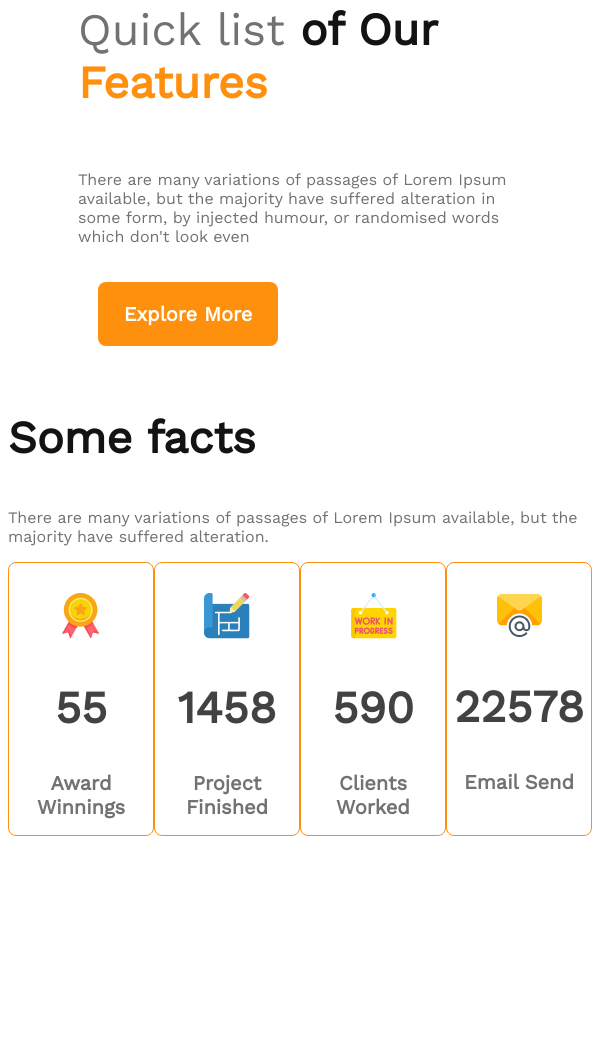
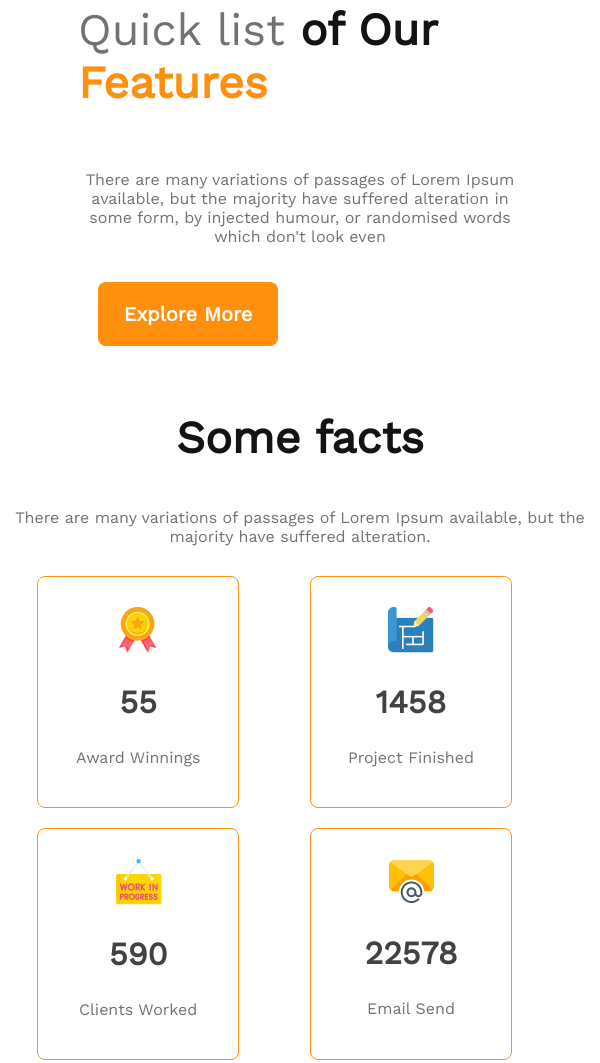
Before and after one commit to Mahedi205339/Architects-web, a plain HTML site: page index.html in a window 600 px wide. Shown: the part 1522-2585 px from the top of the page. Before the commit the page ends 2428 px from the top, so only its background shows below. Drawn offline with nearby package versions, Linux system fonts and the light colour scheme.

Commit message:
added feature section with responsive media quires

```diff
--- a/style/architect.css
+++ b/style/architect.css
@@ -146,6 +146,31 @@ main{
         padding-right: 30px;
         padding-left: 30px;
     }
+    .facts-cards-container{
+        display: grid;
+        grid-template-columns: repeat(2,1fr);
+        gap: 20px;
+        margin: 10%;
+    }
+    .card{
+        width: 150px;
+        height: 150px;
+    }
+    .section-title{
+        text-align: center;
+    }
+    .text-lightgray{
+        text-align: center;
+    }
+    .facts-cards-container .card-title{
+        color: #727272;
+        font-weight: 400;
+        font-size: 1rem;
+    }
+    .facts-cards-container .card-stats{
+            font-size: 1.75rem;
+            color: #424242;
+    }
 }
 /* tablet or meadium devices */
 @media screen and (min-width:576px) and (max-width:1200px){
@@ -158,7 +183,34 @@ main{
     .teams-img-container img{
         width: 300px;
     }
+    .section-title{
+        text-align: center;
+    }
+    .text-lightgray{
+        text-align: center;
+    }
+    .facts-cards-container{
+        display: grid;
+        grid-template-columns: repeat(2,1fr);
+        gap: 20px;
+        margin: 15%;
+    }
+    .card{
+        width: 240px;
+        height: 240px;
+    }
+    .facts-cards-container .card-title{
+        color: #727272;
+        font-weight: 400;
+        font-size: 1.25rem;
+    }
+    .facts-cards-container .card-stats{
+            font-size: 2.8rem;
+            color: #424242;
+    }
 }
+/* lower medium screen */
+
 @media screen and (min-width:576px) and (max-width:740px) {
     .main-sec{
         flex-direction: column;
@@ -166,5 +218,29 @@ main{
     .teams-img-container img{
         width: 240px;
     }
-
+    .section-title{
+        text-align: center;
+    }
+    .text-lightgray{
+        text-align: center;
+    }
+    .facts-cards-container{
+        display: grid;
+        grid-template-columns: repeat(2,1fr);
+        gap: 20px;
+        margin: 5%;
+    }
+    .card{
+        width: 200px;
+        height: 200px;
+    }
+    .facts-cards-container .card-title{
+        color: #727272;
+        font-weight: 400;
+        font-size: 1rem;
+    }
+    .facts-cards-container .card-stats{
+            font-size: 2rem;
+            color: #424242;
+    }
 }
```
